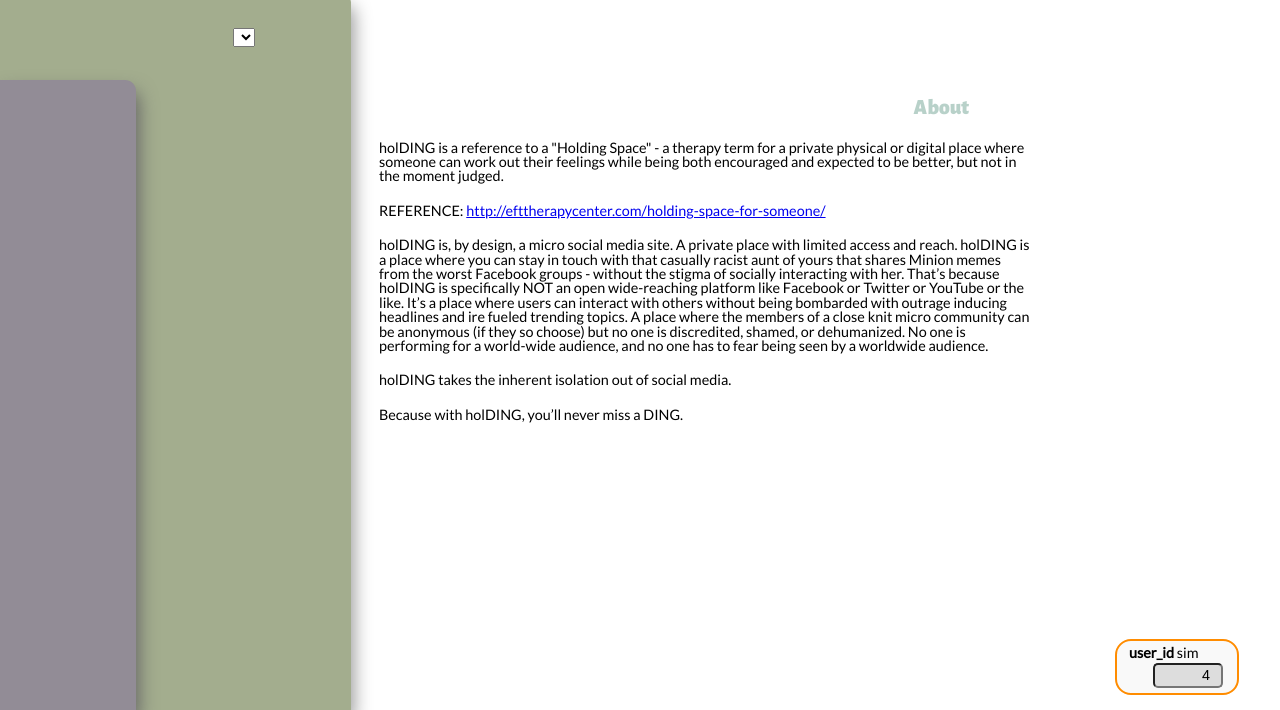
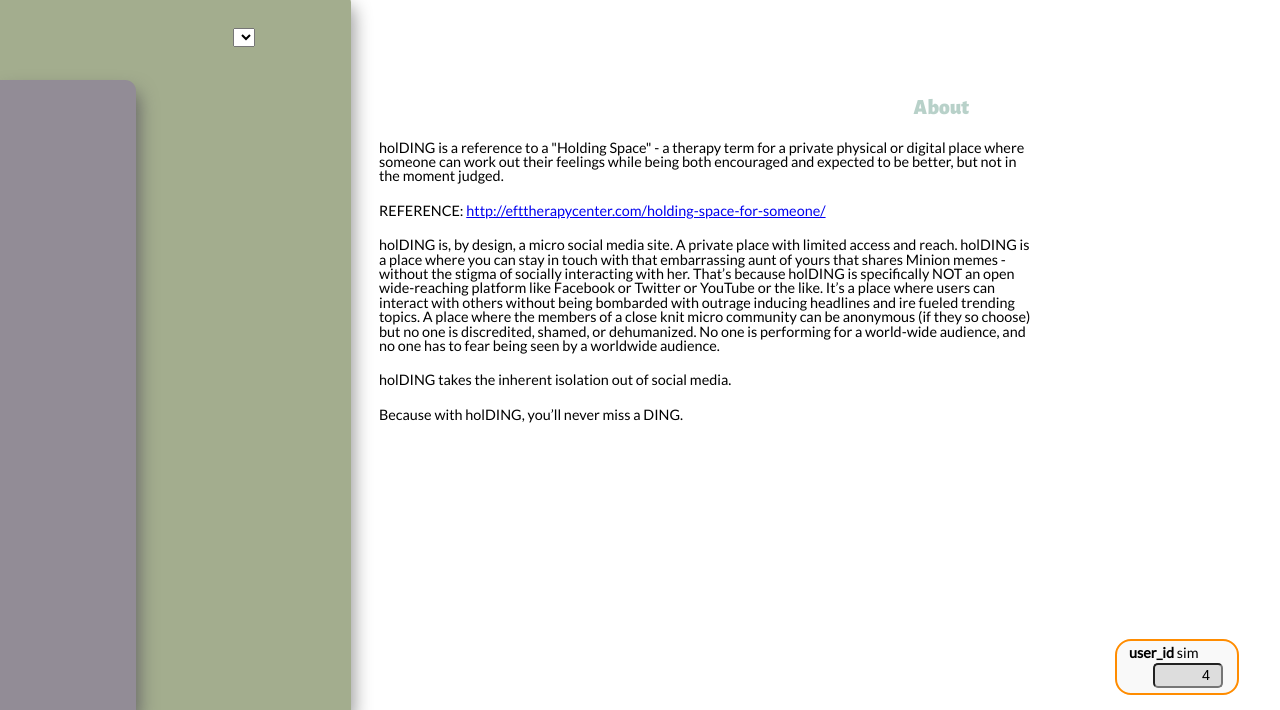
Before and after one commit to joseph-p-pasaoa/holding_Original__FSW, a plain HTML site: page client/html/about.html in a window 1280 px wide. Shown: the part 90-800 px from the top of the page. Drawn offline with nearby package versions, Linux system fonts and the light colour scheme; no server answers.

Commit message:
updated description

```diff
--- a/client/html/about.html
+++ b/client/html/about.html
@@ -25,7 +25,7 @@
          <div id="text-container">
             <p>holDING is a reference to a "Holding Space" - a therapy term for a private physical or digital place where someone can work out their feelings while being both encouraged and expected to be better, but not in the moment judged.</p>
             <p>REFERENCE: <a href="http://efttherapycenter.com/holding-space-for-someone/">http://efttherapycenter.com/holding-space-for-someone/</a></p>
-            <p>holDING is, by design, a micro social media site. A private place with limited access and reach. holDING is a place where you can stay in touch with that casually racist aunt of yours that shares Minion memes from the worst Facebook groups - without the stigma of socially interacting with her. That’s because holDING is specifically NOT an open wide-reaching platform like Facebook or Twitter or YouTube or the like. It’s a place where users can interact with others without being bombarded with outrage inducing headlines and ire fueled trending topics. A place where the members of a close knit micro community can be anonymous (if they so choose) but no one is discredited, shamed, or dehumanized. No one is performing for a world-wide audience, and no one has to fear being seen by a worldwide audience.</p>
+            <p>holDING is, by design, a micro social media site. A private place with limited access and reach. holDING is a place where you can stay in touch with that embarrassing aunt of yours that shares Minion memes - without the stigma of socially interacting with her. That’s because holDING is specifically NOT an open wide-reaching platform like Facebook or Twitter or YouTube or the like. It’s a place where users can interact with others without being bombarded with outrage inducing headlines and ire fueled trending topics. A place where the members of a close knit micro community can be anonymous (if they so choose) but no one is discredited, shamed, or dehumanized. No one is performing for a world-wide audience, and no one has to fear being seen by a worldwide audience.</p>
             <p>holDING takes the inherent isolation out of social media.</p>
             <p>Because with holDING, you’ll never miss a DING.</p>
          </div>
```
